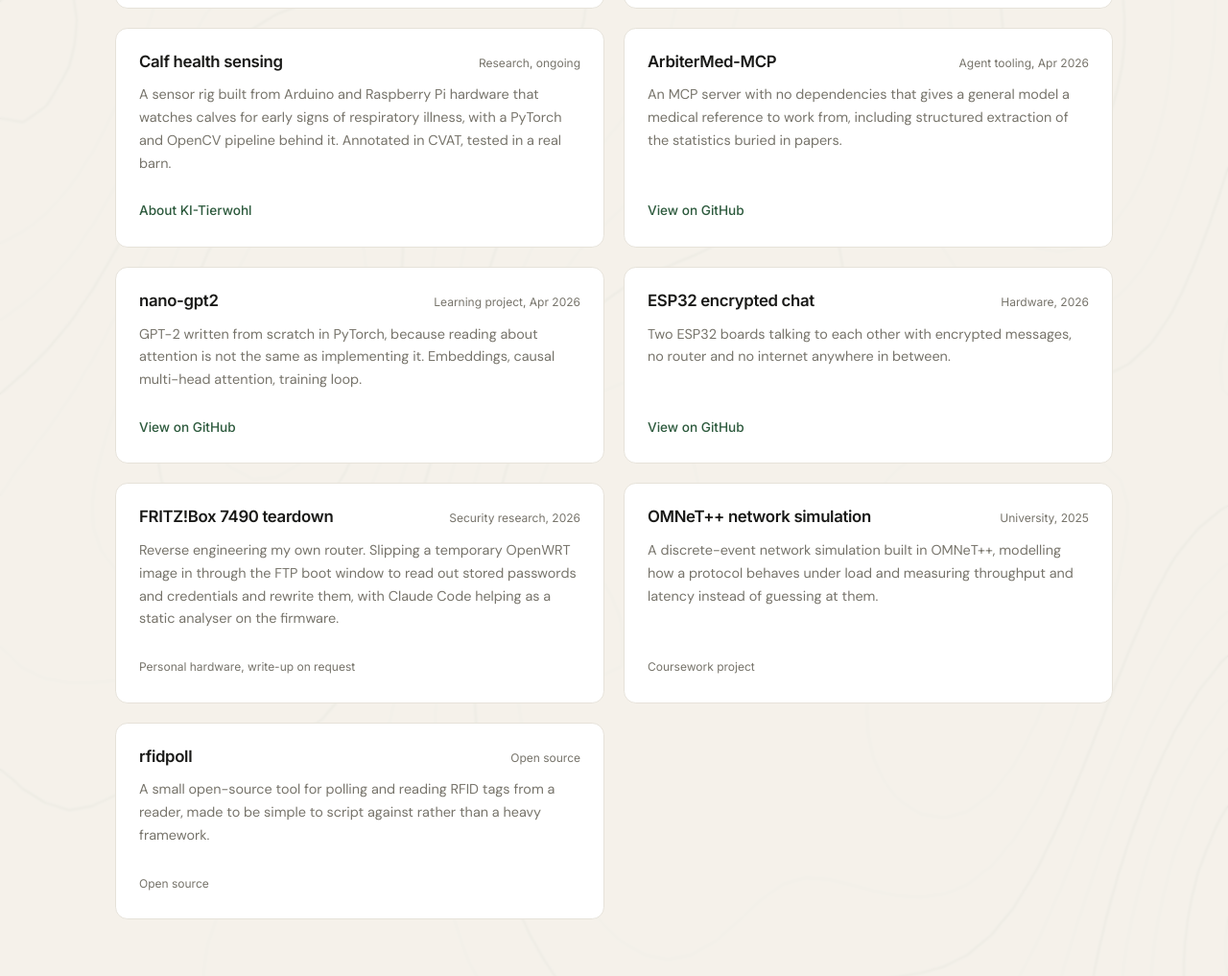
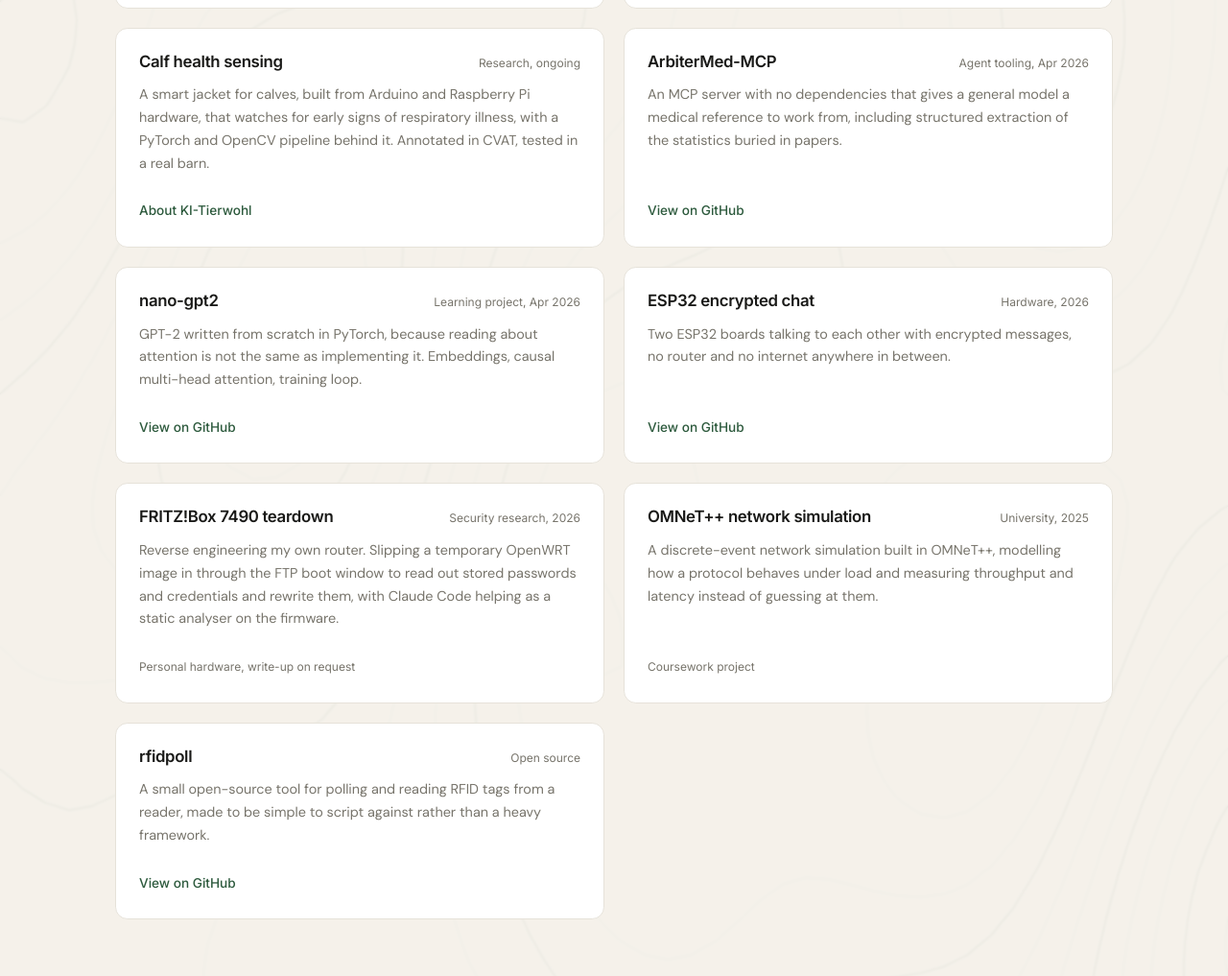
Before and after one commit to jg512/jangrundl-site, a Jekyll site: the page index.html, which Jekyll copies as it is, in a window 1280 px wide and 1400 px high, scrolled down 2434 px. Shown: the part 171-1188 px from the top of the window at 96% size. Built offline with Jekyll 4.4.1, drawn with Linux system fonts in a browser that asks for light colours.

Commit message:
Add Ossinity logo, link rfidpoll, call the calf rig what it is
Ossinity: their own domain (ossinity.com / .de) is down, returning HTTP 402
DEPLOYMENT_DISABLED, so the logo came from the Wayback snapshot of their site.
That logo.svg was a wrapper around two embedded rasters, a colour layer and a
greyscale mask, so the two are composited back together here and trimmed to a
128px transparent PNG. Linked to their LinkedIn page, the only live official
presence. The CV entry had no link at all, unlike every other org, so it gets the
same one.

rfidpoll: the card footer was an inert "Open source" label. It now links to
github.com/FBN-Dummerstorf/rfidpoll, which is where the tool actually lives.
Drops the now-unused proj.rfid.note key from both dictionaries.

The calf project is a smart jacket for calves, not "a sensor rig".

Co-Authored-By: Claude Opus 5 <noreply@anthropic.com>
Claude-Session: https://claude.ai/code/session_01CR8SnWbgXnNh494i9kuf1x

```diff
--- a/index.html
+++ b/index.html
@@ -601,6 +601,9 @@
       <a class="logo-link" href="https://www.hohe-duene.de/" target="_blank" rel="noopener noreferrer" title="Yachthafenresidenz Hohe Düne">
         <img src="assets/img/logos/hohe-duene.png" alt="Yachthafenresidenz Hohe Düne" />
       </a>
+      <a class="logo-link" href="https://de.linkedin.com/company/ossinity" target="_blank" rel="noopener noreferrer" title="Ossinity GmbH">
+        <img src="assets/img/logos/ossinity.png" alt="Ossinity GmbH" />
+      </a>
       <a class="logo-link" href="https://byte-challenge.de/" target="_blank" rel="noopener noreferrer" title="BYTE Challenge">
         <img src="assets/img/logos/byte.png" alt="BYTE Challenge" />
       </a>
@@ -692,7 +695,7 @@
           <h3 data-i18n="proj.iot.title">Calf health sensing</h3>
           <span class="card-meta" data-i18n="proj.iot.meta">Research, ongoing</span>
         </div>
-        <p data-i18n="proj.iot.desc">A sensor rig built from Arduino and Raspberry Pi hardware that watches calves for early signs of respiratory illness, with a PyTorch and OpenCV pipeline behind it. Annotated in CVAT, tested in a real barn.</p>
+        <p data-i18n="proj.iot.desc">A smart jacket for calves, built from Arduino and Raspberry Pi hardware, that watches for early signs of respiratory illness, with a PyTorch and OpenCV pipeline behind it. Annotated in CVAT, tested in a real barn.</p>
         <div class="card-foot"><a class="card-link" href="https://ki-tierwohl.de/" target="_blank" rel="noopener noreferrer" data-i18n="proj.iot.link">About KI-Tierwohl</a></div>
       </article>
 
@@ -747,7 +750,7 @@
           <span class="card-meta" data-i18n="proj.rfid.meta">Open source</span>
         </div>
         <p data-i18n="proj.rfid.desc">A small open-source tool for polling and reading RFID tags from a reader, made to be simple to script against rather than a heavy framework.</p>
-        <div class="card-foot"><span class="card-meta" data-i18n="proj.rfid.note">Open source</span></div>
+        <div class="card-foot"><a class="card-link" href="https://github.com/FBN-Dummerstorf/rfidpoll" target="_blank" rel="noopener noreferrer" data-i18n="proj.github">View on GitHub</a></div>
       </article>
     </div>
   </div>
@@ -801,7 +804,7 @@
       <div class="cv-when" data-i18n="cv.e4.when">Nov 2025 to May 2026</div>
       <div>
         <h4 class="cv-title" data-i18n="cv.e4.role">Student AI Developer</h4>
-        <div class="cv-org">Ossinity GmbH</div>
+        <div class="cv-org"><a href="https://de.linkedin.com/company/ossinity" target="_blank" rel="noopener noreferrer">Ossinity GmbH</a></div>
         <ul class="cv-desc">
           <li data-i18n="cv.e4.b1">Annotated MRI scans in 3D Slicer for AI-assisted breast cancer detection.</li>
           <li data-i18n="cv.e4.b2">Ran the quality assurance side: testing, bug fixing and model validation.</li>
@@ -1223,7 +1226,7 @@
       "proj.aline.desc": "Third place at the Finanz Informatik hackathon. An agent that reads a business requirement, splits it into developer tasks, and opens the pull requests for them.",
       "proj.iot.title": "Calf health sensing",
       "proj.iot.meta": "Research, ongoing",
-      "proj.iot.desc": "A sensor rig built from Arduino and Raspberry Pi hardware that watches calves for early signs of respiratory illness, with a PyTorch and OpenCV pipeline behind it. Annotated in CVAT, tested in a real barn.",
+      "proj.iot.desc": "A smart jacket for calves, built from Arduino and Raspberry Pi hardware, that watches for early signs of respiratory illness, with a PyTorch and OpenCV pipeline behind it. Annotated in CVAT, tested in a real barn.",
       "proj.iot.link": "About KI-Tierwohl",
       "proj.arbiter.meta": "Agent tooling, Apr 2026",
       "proj.arbiter.desc": "An MCP server with no dependencies that gives a general model a medical reference to work from, including structured extraction of the statistics buried in papers.",
@@ -1242,7 +1245,6 @@
       "proj.omnet.note": "Coursework project",
       "proj.rfid.meta": "Open source",
       "proj.rfid.desc": "A small open-source tool for polling and reading RFID tags from a reader, made to be simple to script against rather than a heavy framework.",
-      "proj.rfid.note": "Open source",
       "cv.label": "Curriculum vitae",
       "cv.title": "The working record",
       "cv.experience": "Experience",
@@ -1369,7 +1371,6 @@
       "proj.omnet.note": "Studienprojekt",
       "proj.rfid.meta": "Open Source",
       "proj.rfid.desc": "Ein kleines Open-Source-Tool zum Auslesen von RFID-Tags &uuml;ber einen Reader. Bewusst so angelegt, dass man es einfach skripten kann, statt als schweres Framework.",
-      "proj.rfid.note": "Open Source",
       "cv.label": "Lebenslauf",
       "cv.title": "Der Werdegang",
       "cv.experience": "Berufserfahrung",
```
Also changed, not shown: other parts of index.html (+1 -1 lines), assets/img/logos/ossinity.png (added).
